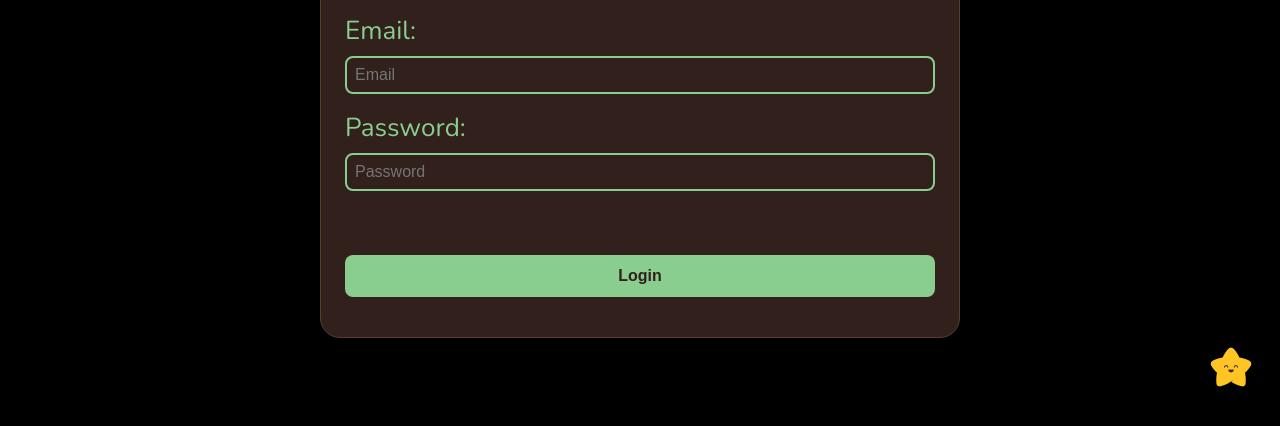
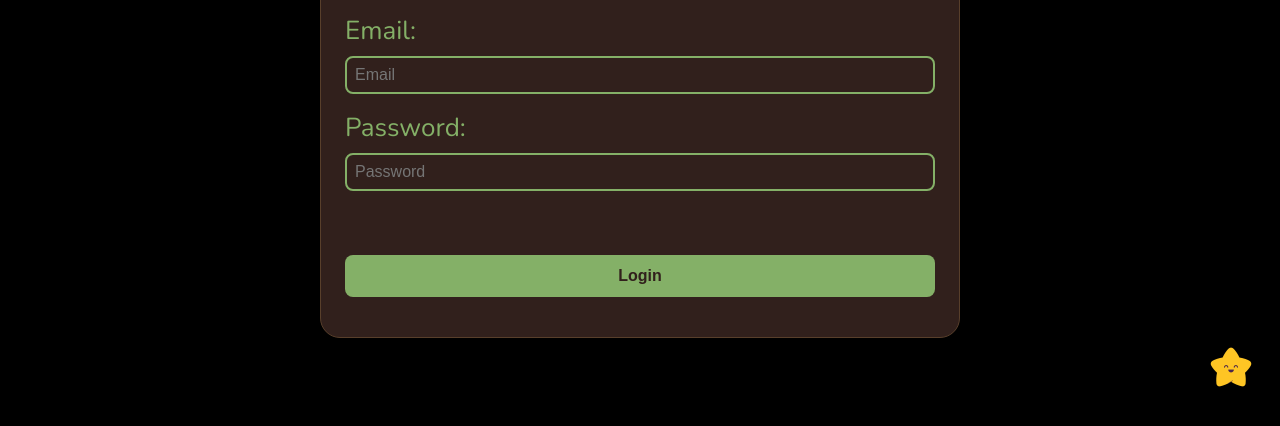
Before and after one commit to cse110-sp26-group7/Watchtower, a website: page dashboard/index.html in a window 1280 px wide. Both pictures are taken after a click on the button "Toggle dark mode". Shown: the part 384-810 px from the top of the page. Drawn offline with nearby package versions, Linux system fonts and the light colour scheme.

Commit message:
small adjustment to shade of greens

```diff
--- a/dashboard/css/styles.css
+++ b/dashboard/css/styles.css
@@ -1,7 +1,7 @@
 :root {
   --orange: #f89c63;
   --red: #e05252;
-  --green: #165839;
+  --green: #267726;
   --amber: #e8a030;
   --bg: #fdf0e8;
   --card: #ffffff;
@@ -221,7 +221,7 @@ body.dark {
   --card: #31201c;
   --border: #583f2b;
   --text: #f5e6d8;
-  --loginText: #89ce8f;
+  --loginText: #84b067;
   --dim: #99816a;
   --tipBackground: #f5e6d8;
   --tipText: #3d2c1e;
```
